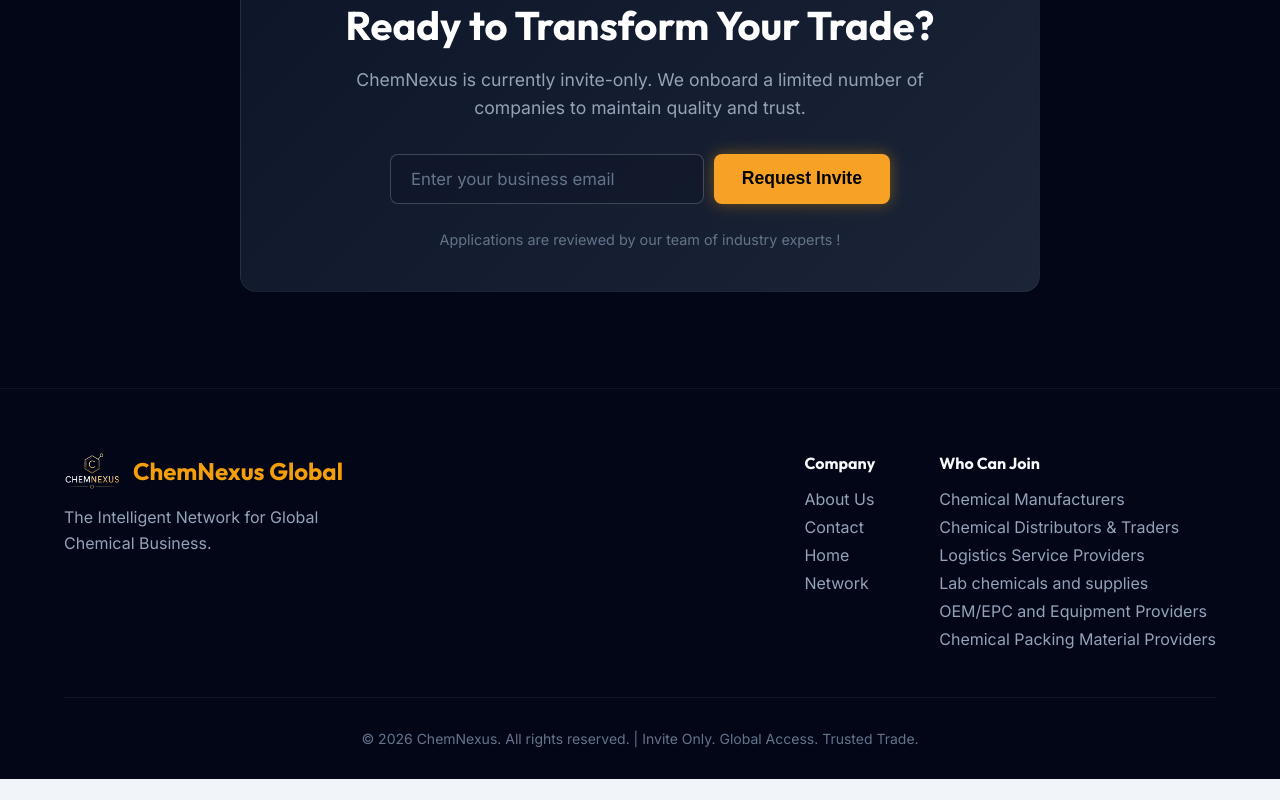
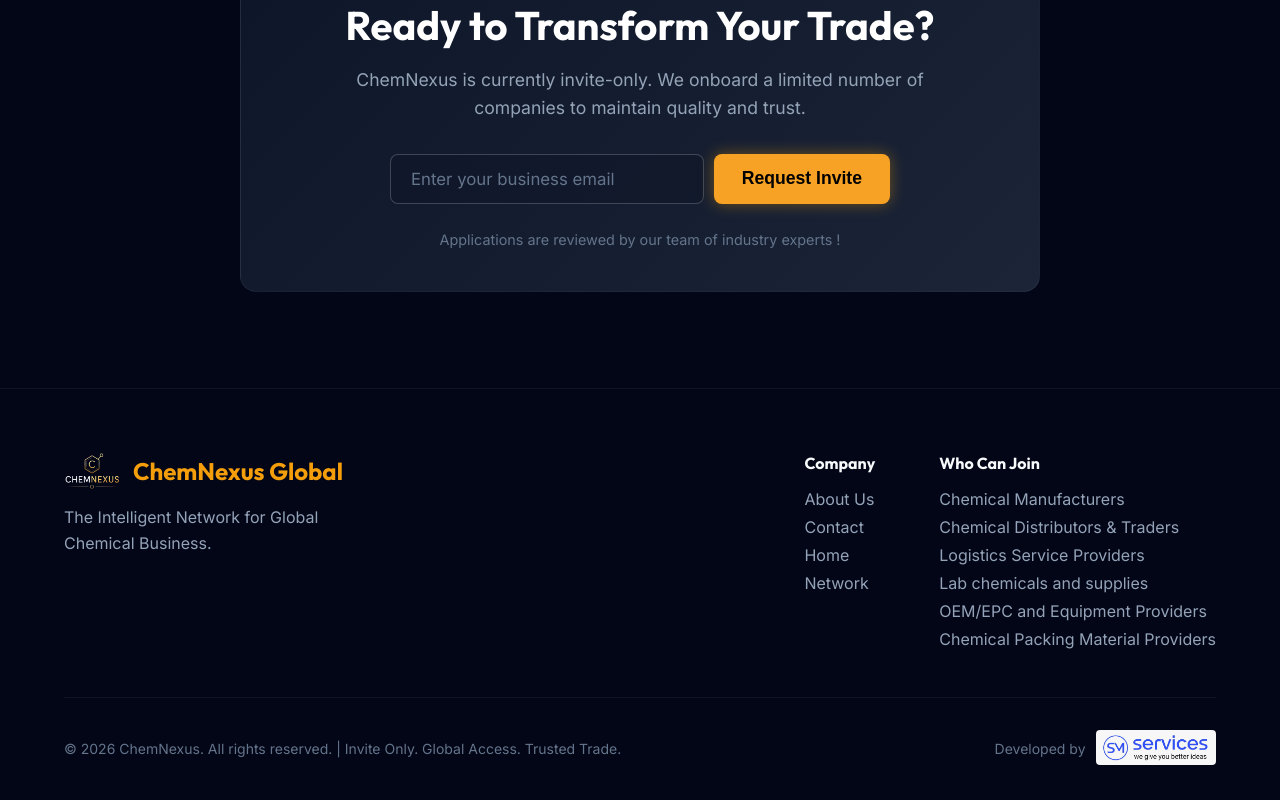
Before and after one commit to Rish1811/chemnexusadminpanel, a React (Vite) app: page /website in a window 1280 px wide. Shown: the part 3895-4695 px from the top of the page. Before the commit the page ends 4674 px from the top, so only its background shows below. Built offline with nearby package versions, Linux system fonts and the light colour scheme.

Commit message:
Add SM Service developer logo to footer

```diff
--- a/src/pages/WebsiteLanding.css
+++ b/src/pages/WebsiteLanding.css
@@ -449,11 +449,25 @@
 }
 
 .footer-bottom {
-  text-align: center;
+  display: flex;
+  justify-content: space-between;
+  align-items: center;
   padding-top: 2rem;
   border-top: 1px solid rgba(255, 255, 255, 0.05);
   color: #64748b;
   font-size: 0.875rem;
+}
+
+.footer-developed-by {
+  display: flex;
+  align-items: center;
+  gap: 10px;
+}
+
+.developer-logo {
+  height: 35px;
+  width: auto;
+  border-radius: 4px;
 }
 
 .mobile-menu-btn {
@@ -517,6 +531,11 @@
     flex-direction: column;
     gap: 2rem;
   }
+  .footer-bottom {
+    flex-direction: column;
+    gap: 1rem;
+    text-align: center;
+  }
   .reverse-mobile {
     display: flex;
     flex-direction: column-reverse;
--- a/src/pages/WebsiteLanding.jsx
+++ b/src/pages/WebsiteLanding.jsx
@@ -7,6 +7,7 @@
 import slider1 from '../assets/image1.jpeg';
 import slider2 from '../assets/image2.jpeg';
 import slider3 from '../assets/image3.jpeg';
+import companyLogo from '../assets/company.jpeg';
 
 const WebsiteLanding = () => {
   const [banners, setBanners] = useState([]);
@@ -311,7 +312,15 @@
           </div>
         </div>
         <div className="footer-bottom">
-          © 2026 ChemNexus. All rights reserved. | Invite Only. Global Access. Trusted Trade.
+          <div className="footer-copyright">
+            © 2026 ChemNexus. All rights reserved. | Invite Only. Global Access. Trusted Trade.
+          </div>
+          <div className="footer-developed-by">
+            <span>Developed by</span>
+            <a href="https://www.smservice.co.in/" target="_blank" rel="noopener noreferrer">
+              <img src={companyLogo} alt="SM Service" className="developer-logo" />
+            </a>
+          </div>
         </div>
       </footer>
     </div>
```
Also changed, not shown: src/assets/company.jpeg (added).
